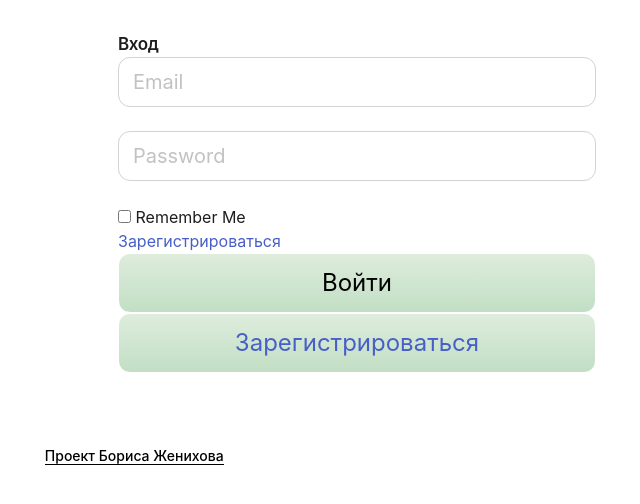
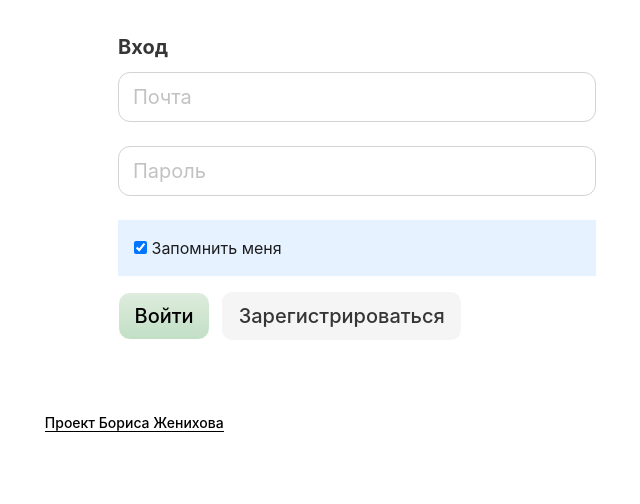
Before and after one commit to abuwhite/censor, a Flask app: page /login in a window 1280 px wide. Shown: the part 63-567 px from the top of the page, without its empty margins (32-672 px from the left). Run offline with Flask 2, Linux system fonts and the light colour scheme.

Commit message:
Refactoring

```diff
--- a/backend/app.py
+++ b/backend/app.py
@@ -9,7 +9,7 @@ from forms import RegistrationForm, LoginForm
 
 from flask_login import LoginManager, UserMixin, login_user, current_user, logout_user, login_required
 
-from flask import render_template, request, redirect, Flask, url_for
+from flask import render_template, request, redirect, Flask, url_for, flash
 
 from main.bank import BankAccount
 from babel import numbers
@@ -69,7 +69,7 @@ def login():
             login_user(user)
             next = request.args.get("next")
             return redirect(next or url_for('home'))
-        flash('Invalid email address or Password.')
+        flash('Неверный адрес электронной почты или пароль.')
     return render_template('main/login-new.html', form=form)
 
 
--- a/backend/static/css/main.css
+++ b/backend/static/css/main.css
@@ -63,6 +63,28 @@ body {
 .box:not(:last-child), .content:not(:last-child), .notification:not(:last-child), .progress:not(:last-child), .table:not(:last-child), .table-container:not(:last-child), .title:not(:last-child),
 .subtitle:not(:last-child), .block:not(:last-child), .breadcrumb:not(:last-child), .level:not(:last-child), .message:not(:last-child), .pagination:not(:last-child), .tabs:not(:last-child) {
   margin-bottom: 16px;
+}
+
+.button {
+    font-size: 1.125rem;
+    height: 2.375em;
+    border-width: 2px;
+    align-items: center;
+    border: 1px solid transparent;
+    border-radius: 10px;
+    box-shadow: none;
+    padding-top: calc(0.375em - 2px);
+    padding-bottom: calc(0.375em - 2px);
+    padding-left: calc(0.875em - 2px);
+    padding-right: calc(0.875em - 2px);
+    font-weight: 500;
+    transition-duration: 86ms;
+}
+
+.button.is-light {
+    background-color: whitesmoke;
+    border-color: transparent;
+    color: #363636;
 }
 
 .button.is-info {
--- a/backend/templates/main/login-new.html
+++ b/backend/templates/main/login-new.html
@@ -12,34 +12,42 @@
                     <form action="" method="post">
                         <div class="field">
                            {{ form.hidden_tag() }}
-                            <h2 class="h2">Вход</h2>
+                            <label class="label">Вход</label>
                             <div class="field has-addons has-icons-right">
                                 <div class="control is-expanded">
-                                    {{ form.email(placeholder="Email", class="input is-medium") }}
+                                    {{ form.email(placeholder="Почта", class="input is-medium") }}
                                 </div>
                                 {% for error in form.email.errors %}
                                  <p>{{ error }}</p>
                                 {% endfor %}
                             </div>
 
-                            <div class="field has-addons has-icons-right">
+                            <div class="field has-icons-right">
                                 <div class="control is-expanded">
-                                    {{ form.password(placeholder="Password", class="input is-medium") }}
+                                    {{ form.password(placeholder="Пароль", class="input is-medium") }}
                                 </div>
                                 {% for error in form.password.errors %}
                                   <p>{{ error }}</p>
                                 {% endfor %}
                             </div>
 
+                            <div class=content>
+                                <label for="remember" class="checkbox">
+                                  <input checked id="remember" name="remember" required type="checkbox">
+                                  Запомнить меня
+                                </label>
+                            </div>
 
-                            <p>{{ form.remember() }} {{ form.remember.label }}</p>
-
-                            <h4 class="h4"><a href="{{ url_for('register') }}">Зарегистрироваться</a></h4>
-                            <button class="button is-info is-large is-fullwidth" type="submit">Войти</button>
-                            <button class="button is-info is-large is-fullwidth"><a href="{{ url_for('register') }}">Зарегистрироваться</a></button>
-
+                            <div class="field is-grouped">
+                                <div class="control">
+                                    <button class="button is-info is-medium" type="submit">Войти</button>
+                                </div>
+                                <div class="control">
+                                    <a class="button is-light is-medium" href="{{ url_for('register') }}">Зарегистрироваться</a>
+                                </div>
+                            </div>
                             {% for message in get_flashed_messages() %}
-                                <p style="color: red;">Error : {{ message }}</p>
+                                <p style="color: red;">Ошибка : {{ message }}</p>
                             {% endfor %}
                         </div>
                     </form>
```
